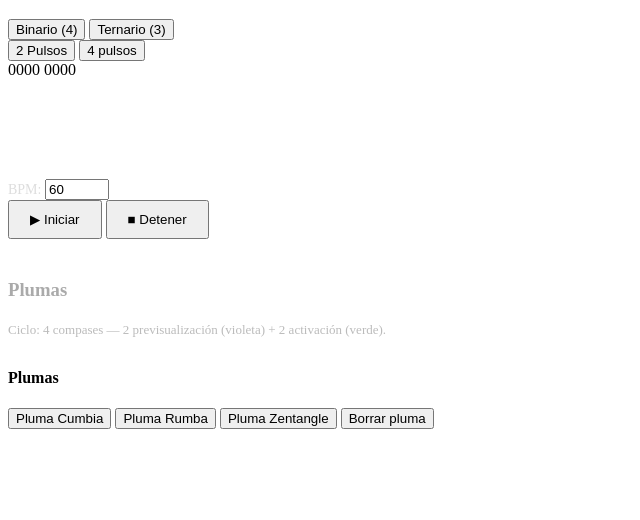
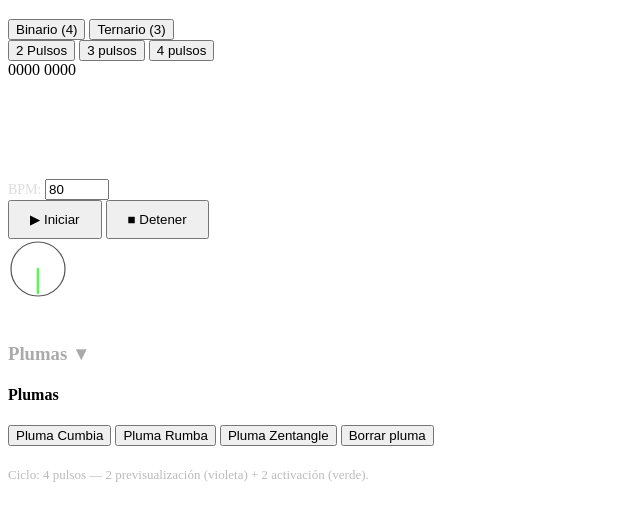
Before and after one commit to EstebanBernabo/percu, a plain HTML site: page index.html in a window 1280 px wide. Shown: the part 102-622 px from the top of the page, without its empty margins (0-640 px from the left). Drawn offline with Linux system fonts and the light colour scheme.

Commit message:
Update index.html

```diff
--- a/index.html
+++ b/index.html
@@ -7,30 +7,34 @@
 <link rel="stylesheet" href="style.css">
 </head>
 <body>
-
+ <!-- historial -->
   <aside id="historyPanel">
     <h3>Historial (últimas 10)</h3>
     <div id="historyList"></div>
   </aside>
+   <!-- principal -->
 <main id="main">
     <header style="width:100%; align-items:center;">
+       <!-- titulo -->
         <h1>Percusión con señas</h1>
 
         <div class="controls-group">
+                        <!-- botones -->
 
             <div class="modeBtns" role="tablist" aria-label="Modos de tiempo">
               <button id="btnBin" class="modeActive">Binario (4)</button>
               <button id="btnTer">Ternario (3)</button>
             </div>
-
             <div class="modeBtns" role="tablist" aria-label="Largo del ciclo">
               <button id="btnCycle4" class="modeActive"> 2 Pulsos</button>
+              <button id="btnCycle3">3 pulsos</button>
               <button id="btnCycle6">4 pulsos</button>
             </div>
         </div>
     </header>
 
     <div id="combo">0000 0000</div>
+            <!-- manos -->
 
     <div id="handsGrid" class="hands-grid hands-2-set" aria-hidden="false">
         <div id="handUL" class="hand"></div>
@@ -41,45 +45,54 @@
     <div class="controls-group" style="margin-top: 100px;">
         <div class="controls">
             <label style="font-size:14px;color:#ddd;">BPM:
-              <input id="bpm" type="number" value="60" min="20" max="240">
+              <input id="bpm" type="number" value="80" min="20" max="240">
             </label>
         </div>
+                    <!-- botones inicio - detener -->
+
         <button id="btnStart" style="padding:10px 20px;">▶ Iniciar</button>
         <button id="btnStop" style="padding:10px 20px;">■ Detener</button>
     </div>
 <div id="pulse" class="pulse" aria-hidden="true"></div>
 
-<h3 style="margin-top:40px; color:#aaa;">Plumas</h3>
+<!-- batido -->
 
-<div class="hands-container">
+<div id="beatIndicator">
+  <svg width="60" height="60" viewBox="0 0 100 100">
+    <circle cx="50" cy="50" r="45" stroke="#555" stroke-width="2" fill="none"/>
+    <line
+      id="beatLine"
+      x1="50" y1="50"
+      x2="50" y2="90"
+      stroke="#4cff4c"
+      stroke-width="4"
+      stroke-linecap="round"
+    />
+  </svg>
+</div>
+
+
+            <!-- PLUMAS -->
+<h3 style="margin-top:40px; color:#aaa; cursor: pointer;" id="plumaToggle">Plumas <span id="plumaIcon">▼</span>
+</h3>
+<div class="hands-container" id="plumaContainer">
+  <div id="plumasPanel" class="plumas-panel">
+    <h4>Plumas</h4>
+
+    <button class="pluma-btn" id="btnPlumaCumbia"> Pluma Cumbia</button>
+    <button class="pluma-btn" id="btnPlumaRumba"> Pluma Rumba</button>
+    <button class="pluma-btn" id="btnPlumaZentangle">Pluma Zentangle</button>
+    <button class="pluma-btn pluma-clear" id="btnPlumaClear">Borrar pluma</button>
+
+  </div>
   <h4 id="plumaTitle" style="color:#888; margin-bottom:10px;"></h4>
   <div id="plumaView" class="pluma-view"></div>
 </div>
 
     <footer style="margin-top:auto; color:#bbb; font-size:13px; padding-bottom:10px;">
-      <span id="footerText">Ciclo: 4 compases — 2 previsualización (violeta) + 2 activación (verde).</span>
+      <span id="footerText">Ciclo: 4 pulsos — 2 previsualización (violeta) + 2 activación (verde).</span>
     </footer>
 </main>
-
-<div id="plumasPanel" class="plumas-panel">
-  <h4>Plumas</h4>
-
-  <button class="pluma-btn" id="btnPlumaCumbia">
-    Pluma Cumbia
-  </button>
-
-  <button class="pluma-btn" id="btnPlumaRumba">
-    Pluma Rumba
-  </button>
-
-  <button class="pluma-btn" id="btnPlumaZentangle">
-    Pluma Zentangle
-  </button>
-  <button class="pluma-btn pluma-clear" id="btnPlumaClear">
-  Borrar pluma
-</button>
-
-</div>
 
 <script src="app.js"></script>
 </body>
```
